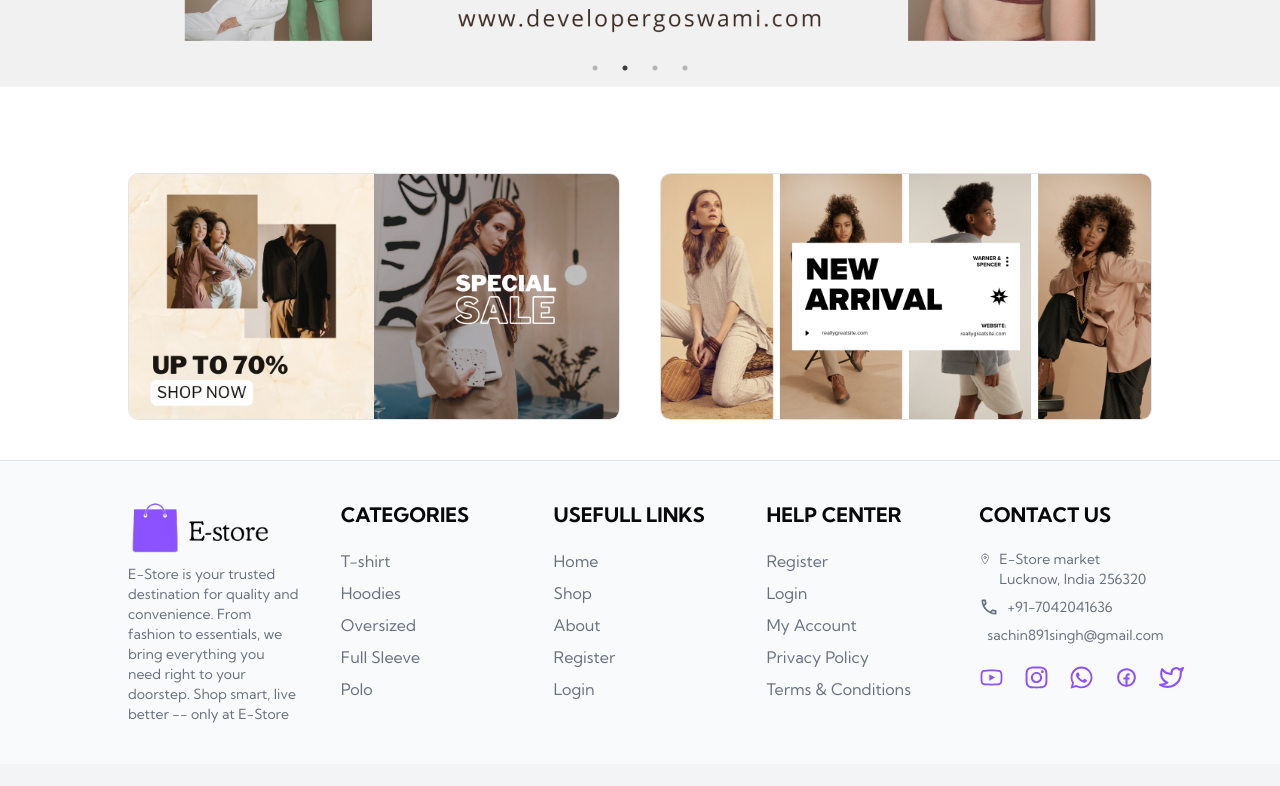
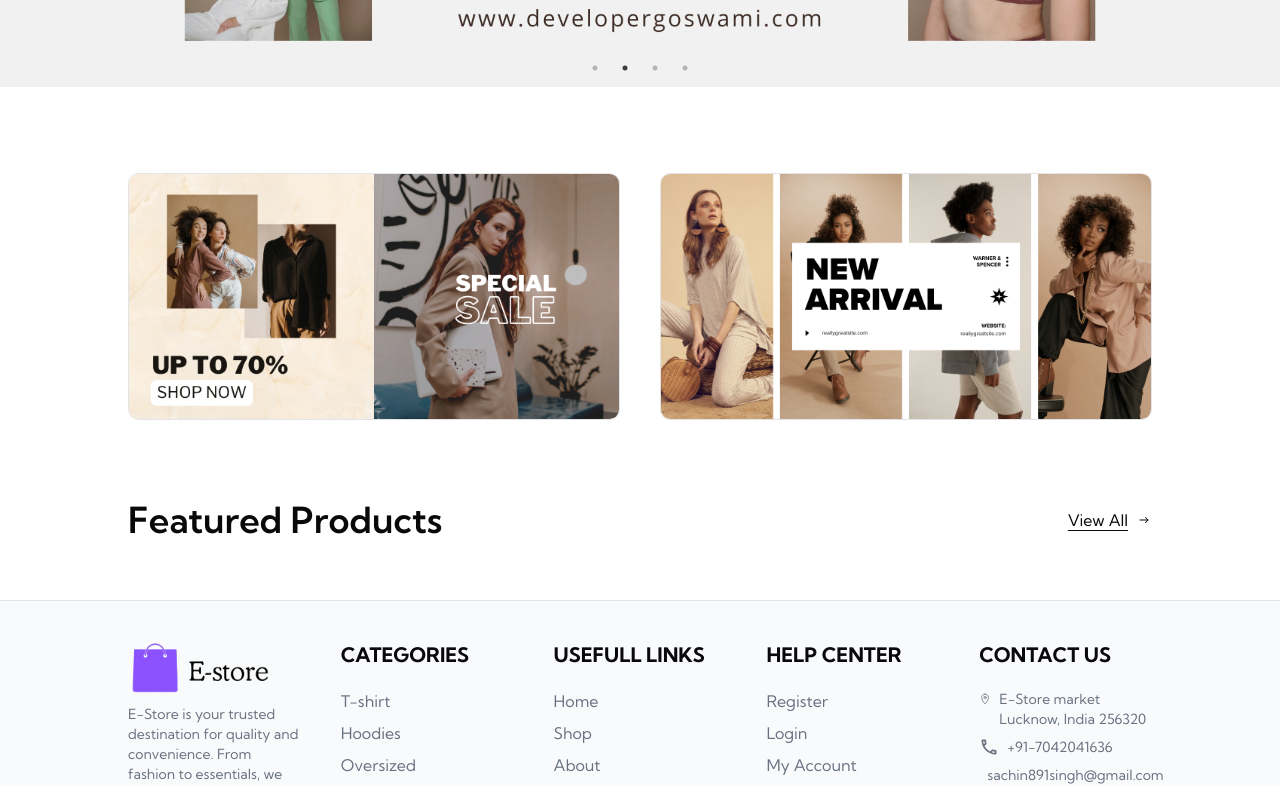
Before and after one commit to sachinsingh2020/Ecommerce-Next-Js, a Next.js app: page / in a window 1280 px wide. Shown: the part 436-1222 px from the top of the page. Built offline with nearby package versions, Linux system fonts and the light colour scheme; no server answers.

Commit message:
featured product in progress

```diff
--- a/app/(root)/(website)/page.jsx
+++ b/app/(root)/(website)/page.jsx
@@ -1,3 +1,4 @@
+import FeaturedProduct from "@/components/Application/Website/FeaturedProduct";
 import MainSlider from "@/components/Application/Website/MainSlider";
 import banner1 from "@/public/assets/images/banner1.png";
 import banner2 from "@/public/assets/images/banner2.png";
@@ -36,6 +37,7 @@ export default function Home() {
           </div>
         </div>
       </section>
+      <FeaturedProduct />
     </>
   );
 }
--- /dev/null
+++ b/app/api/product/get-featured-product/route.js
@@ -0,0 +1,23 @@
+import { connectDB } from "@/lib/databaseConnection";
+import { catchError, response } from "@/lib/helperFunction";
+import MediaModel from "@/models/Media.model";
+import ProductModel from "@/models/Product.model";
+
+export async function GET() {
+  try {
+    await connectDB();
+
+    const getProduct = await ProductModel.find({ deleteType: null })
+      .populate("media", "_id secure_url")
+      .limit(8)
+      .lean();
+
+    if (!getProduct) {
+      return response(false, 404, "Product not found.");
+    }
+
+    return response(true, 200, "Product found.", getProduct);
+  } catch (error) {
+    return catchError(error);
+  }
+}
--- /dev/null
+++ b/components/Application/Website/FeaturedProduct.jsx
@@ -0,0 +1,30 @@
+import axios from "axios";
+import Link from "next/link";
+import React, { useEffect } from "react";
+import { IoIosArrowRoundForward } from "react-icons/io";
+
+const FeaturedProduct = () => {
+  const { data: productData } = axios.get(
+    `${process.env.NEXT_PUBLIC_API_BASE_URL}/product/get-featured-product`
+  );
+
+  return (
+    <section className="lg:px-32 px-4 sm:py-10">
+      <div className="flex justify-between items-center mb-5">
+        <h2 className="sm:text-4xl text-2xl font-semibold">
+          Featured Products
+        </h2>
+        <Link
+          href={""}
+          className="flex items-center gap-2 underline underline-offset-4 hover:text-primary"
+        >
+          View All
+          <IoIosArrowRoundForward />
+        </Link>
+      </div>
+      <div className="grid md:grid-cols-4 grid-cols-2 sm:gap-10 gap-2"></div>
+    </section>
+  );
+};
+
+export default FeaturedProduct;
```
